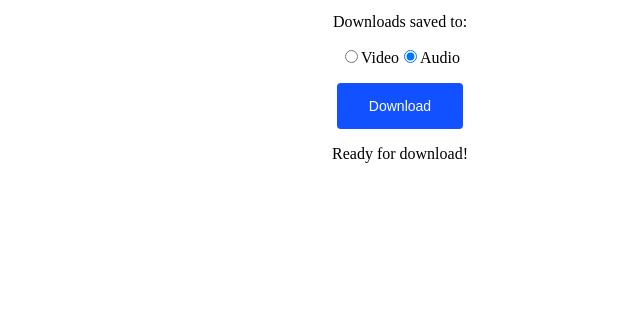
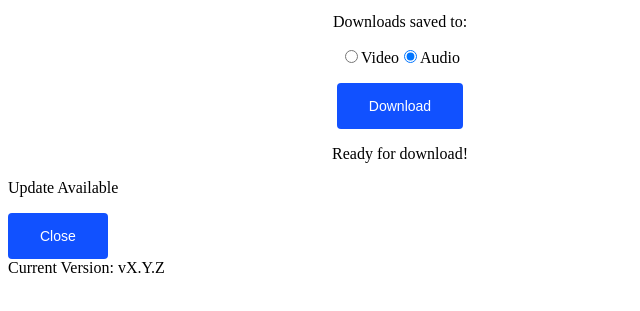
Before and after one commit to code-by-tim/youtube-downloader, an Electron app: page index.html in a window 800 px wide. Shown: the part 107-418 px from the top of the page, without its empty margins (0-640 px from the left). Drawn offline with Linux system fonts and the light colour scheme; no server answers.

Commit message:
Prepared html for correct update implementation

```diff
--- a/index.html
+++ b/index.html
@@ -17,10 +17,16 @@
         <div id="statusLine">Download successfull! App is ready for next download!</div>
     </div>
 
-    <div id="infoBar" class="hidden">
-        <p id="message"></p>
-        <button id="close-button">Close</button>
-        <button id="restart-button" class="hidden">Restart</button>
+    <div id="updateMessageBox" class="">
+        <p id="updateMessage">Update Available</p>
+        <button id="close-button" class="button">Close</button><button id="restart-button" class="button hidden">Restart</button>
+    </div>
+
+    <div id="footer">
+        <div id="versionInfo">
+            Current Version: <span id="versionNumber">vX.Y.Z</span>
+        </div>
+        <div id="updateInfo" class="hidden">Update available</div>
     </div>
 
     <script src="renderer.js"></script>
```
